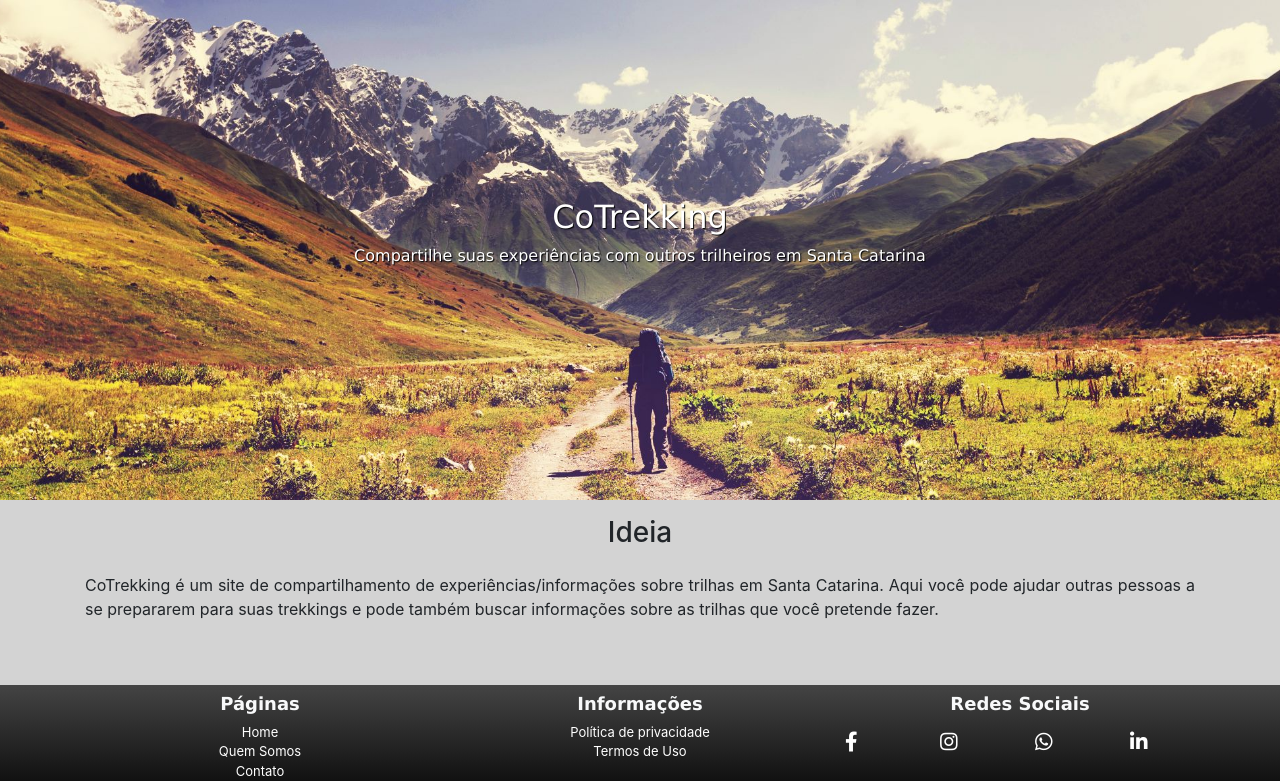
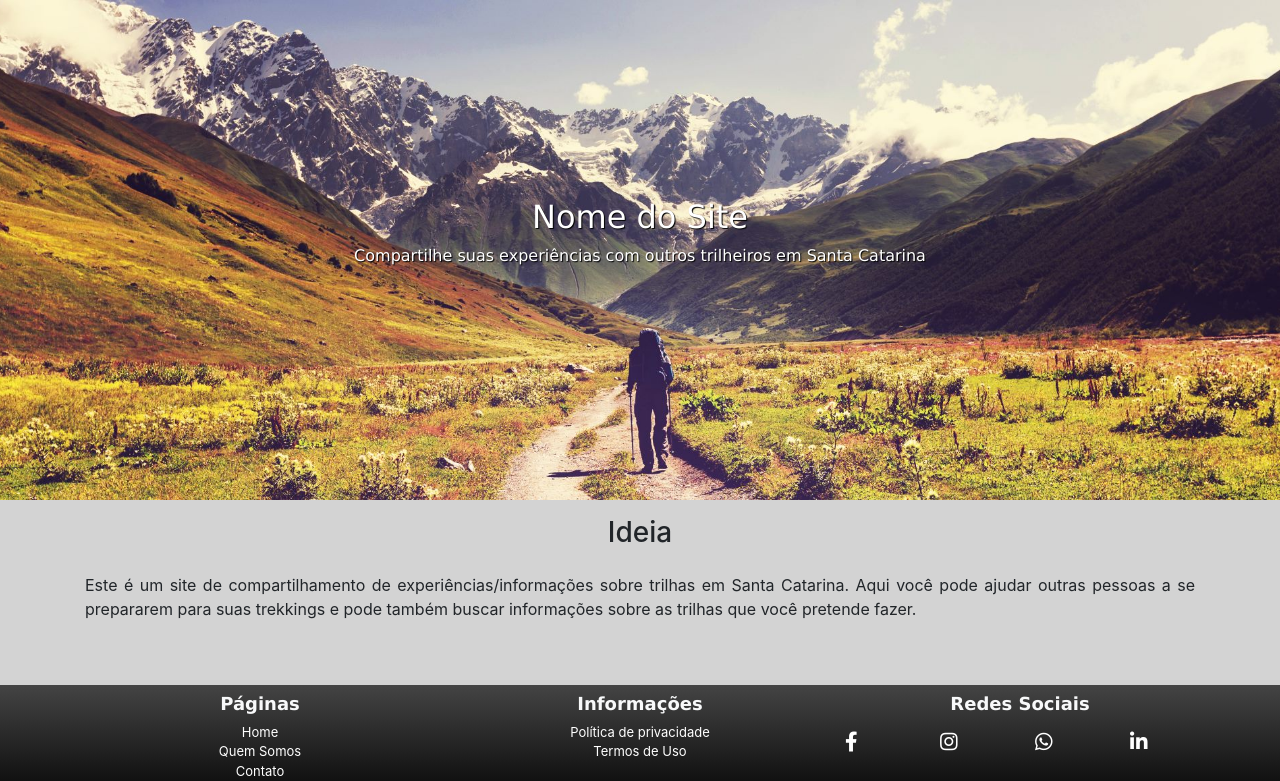
Before and after one commit to pedra-gabriel/primeiro-projeto, a PHP site: page / in a window 1280 px wide. Shown: the part 54-835 px from the top of the page. Run offline with PHP 8.4, Linux system fonts and the light colour scheme.

Commit message:
terca 22 set

```diff
--- a/views/site/home/index.php
+++ b/views/site/home/index.php
@@ -4,7 +4,7 @@
 
         <div class="container">
 
-            <h2 class="text-center pt-5">CoTrekking</h2>
+            <h2 class="text-center pt-5">Nome do Site</h2>
 
             <p class="text-center">Compartilhe suas experiências com outros trilheiros em Santa Catarina</p>
 
@@ -18,7 +18,7 @@
 
     		<h3 class="text-center py-3">Ideia</h3>
 
-    		<p class="text-justify pb-5"> CoTrekking é um site de compartilhamento de experiências/informações sobre trilhas em Santa Catarina. Aqui você pode ajudar outras pessoas a se prepararem para suas trekkings e pode também buscar informações sobre as trilhas que você pretende fazer.</p>
+    		<p class="text-justify pb-5"> Este é um site de compartilhamento de experiências/informações sobre trilhas em Santa Catarina. Aqui você pode ajudar outras pessoas a se prepararem para suas trekkings e pode também buscar informações sobre as trilhas que você pretende fazer.</p>
 
     	</div>
 
```
Also changed, not shown: 1 other file.
